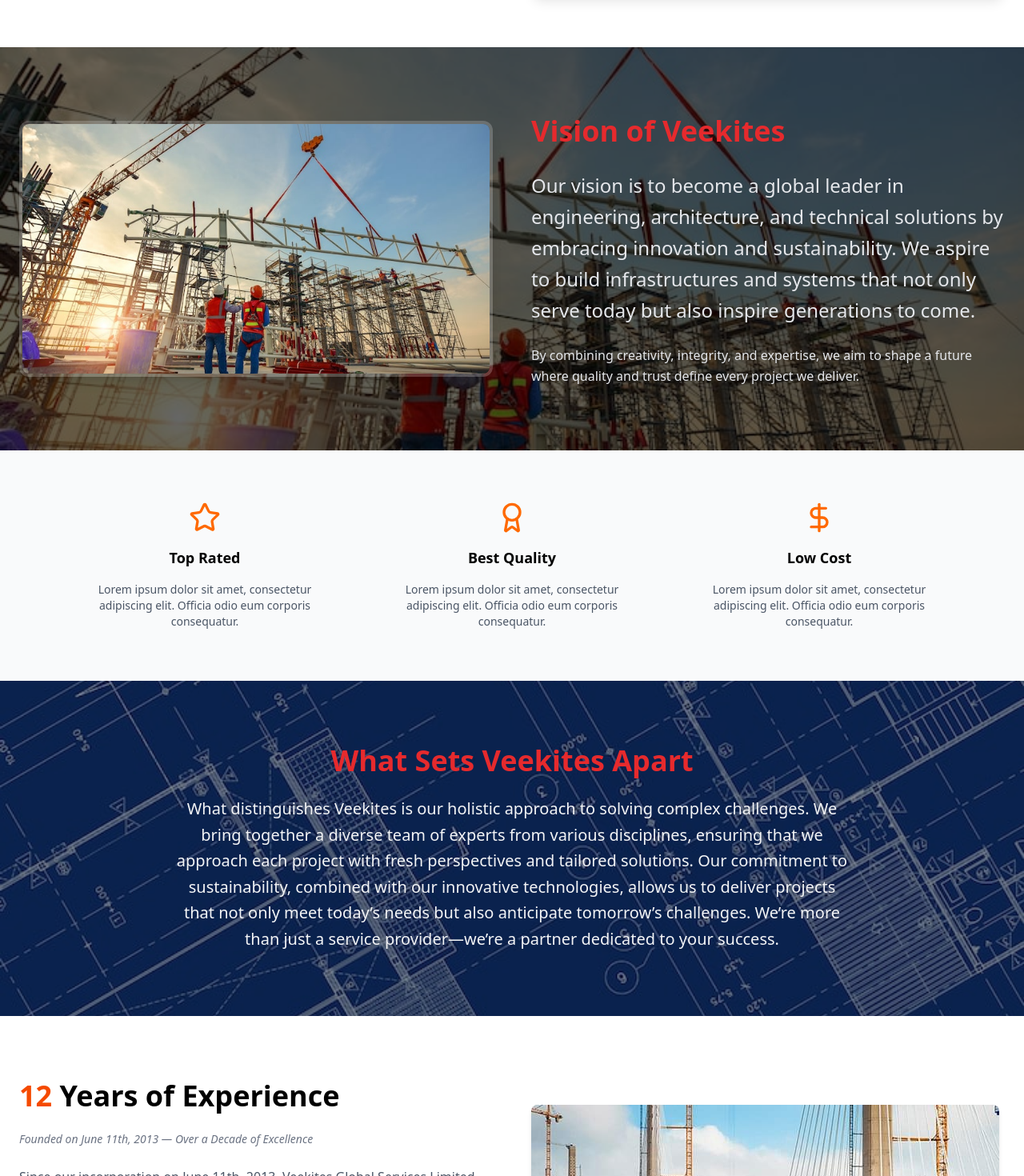
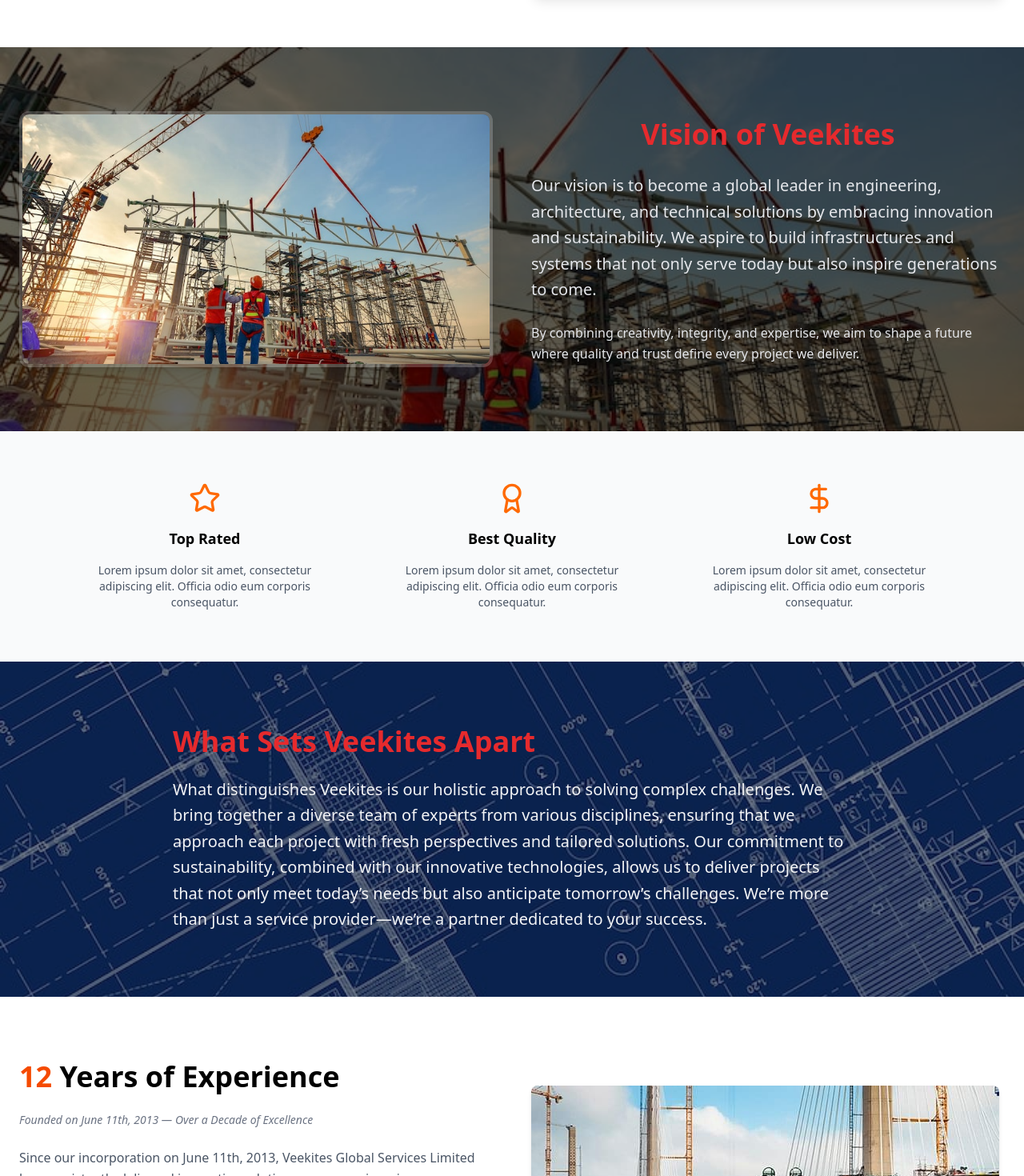
Before and after one commit to emmasam1/Veekites_client, a React (Vite) app: page /about-us in a window 1280 px wide. Shown: the part 1492-2962 px from the top of the page at 80% size. Built offline with nearby package versions, Linux system fonts and the light colour scheme.

Commit message:
updated project

```diff
--- a/src/components/about/Vision.jsx
+++ b/src/components/about/Vision.jsx
@@ -22,10 +22,10 @@ const Vision = () => {
 
         {/* Right: Vision Text */}
         <div className="space-y-6">
-          <h2 className="text-3xl lg:text-4xl font-bold leading-snug text-[#e62a2d]">
+          <h2 className="text-3xl lg:text-4xl font-bold leading-snug sm:text-center text-[#e62a2d]">
             Vision of Veekites
           </h2>
-          <p className="leading-relaxed text-gray-200 text-semibold text-2xl">
+          <p className="leading-relaxed text-gray-200 text-semibold sm:text-xl text-2xl">
             Our vision is to become a global leader in engineering,
             architecture, and technical solutions by embracing innovation and
             sustainability. We aspire to build infrastructures and systems that
--- a/src/components/about/WhyVeekites.jsx
+++ b/src/components/about/WhyVeekites.jsx
@@ -10,11 +10,11 @@ const WhyVeekites = () => {
       <div className="absolute inset-0 bg-black/40"></div>
 
       {/* Content */}
-      <div className="relative max-w-4xl mx-auto px-6 py-20 text-center text-white">
+      <div className="relative max-w-4xl mx-auto px-6 py-20 text-white">
         <h2 className="text-3xl md:text-4xl font-bold mb-6 text-[#e62a2d]">
           What Sets Veekites Apart
         </h2>
-        <p className="text-lg md:text-xl leading-relaxed text-gray-100">
+        <p className="text-center text-lg md:text-xl leading-relaxed text-gray-100 sm:text-left">
           What distinguishes Veekites is our holistic approach to solving
           complex challenges. We bring together a diverse team of experts from
           various disciplines, ensuring that we approach each project with fresh
```
